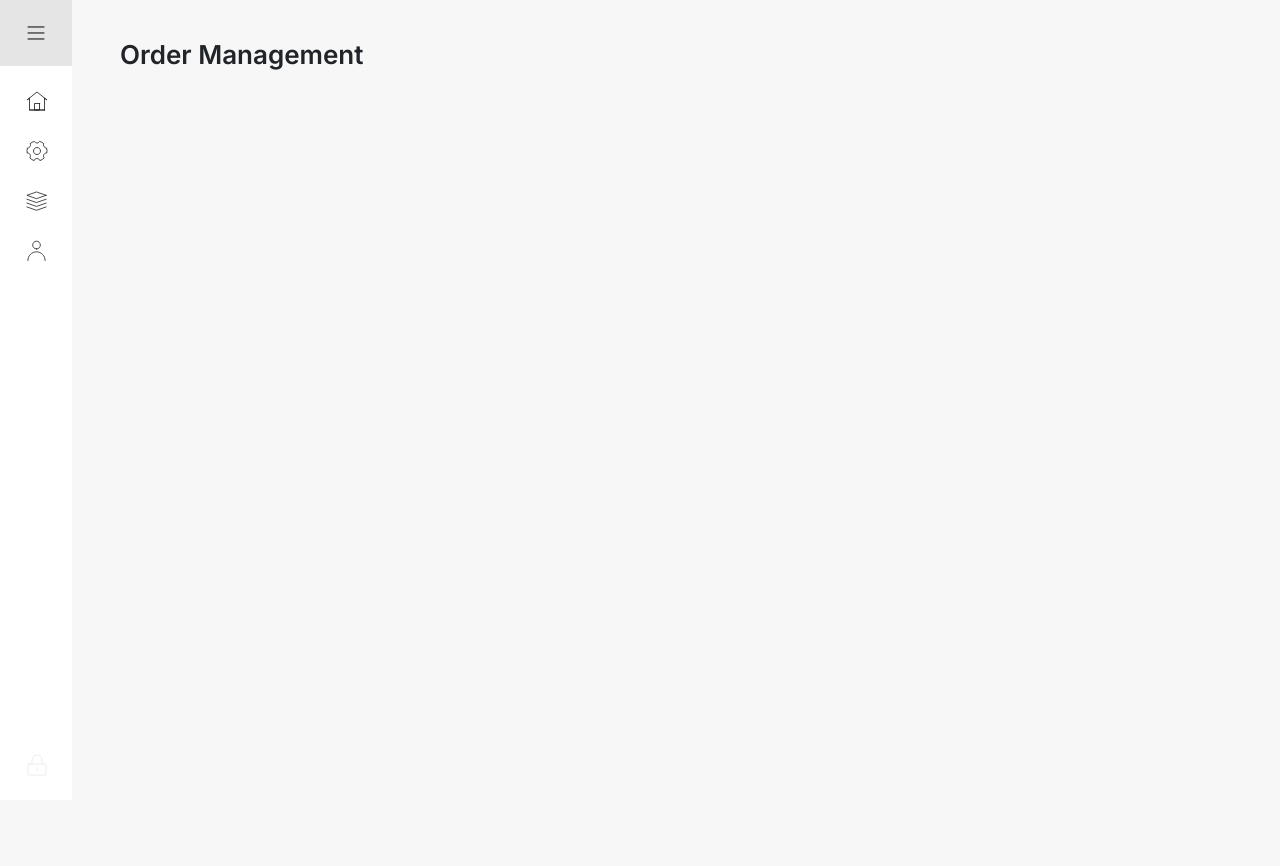
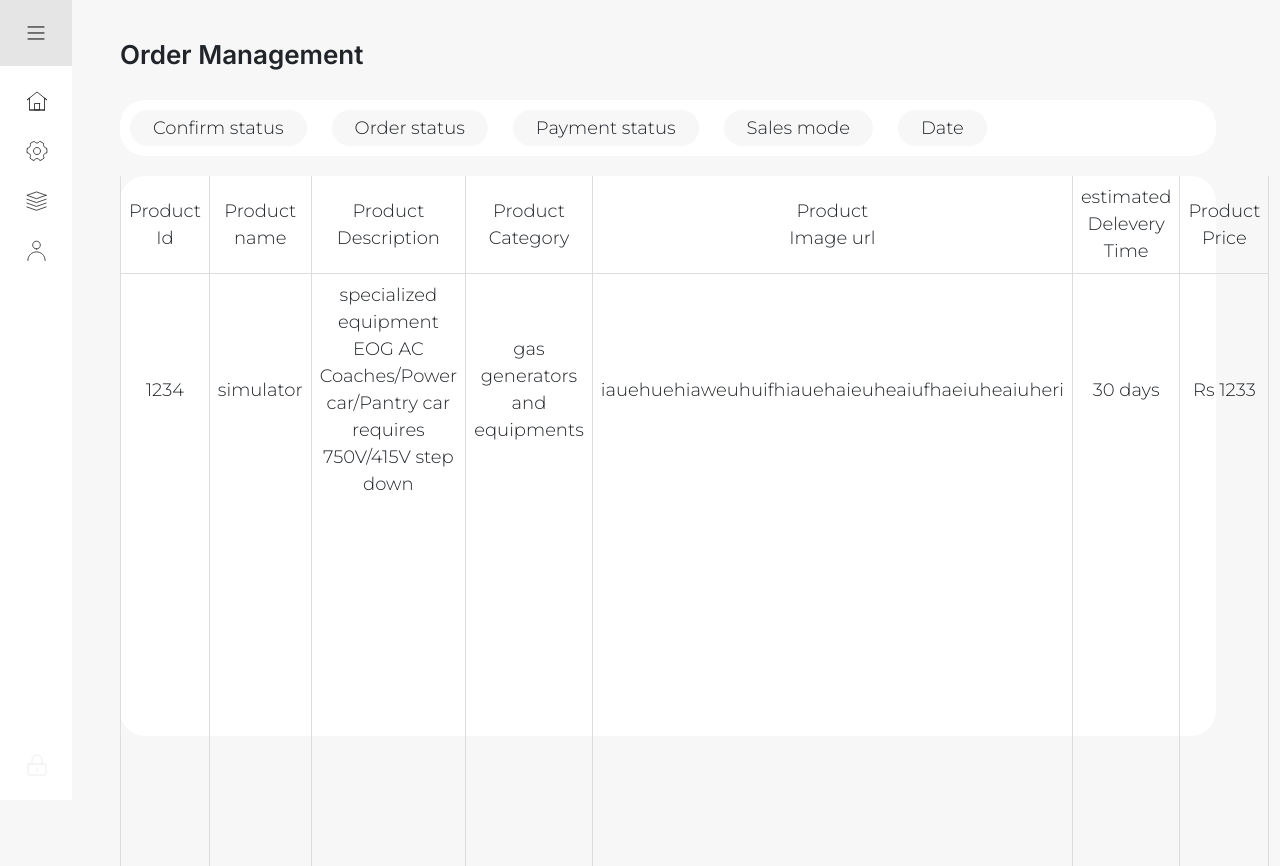
Before and after one commit to balotiyash/AES-FrontEnd, a PHP site: page /admin/view/order_management.html in a window 1280 px wide. Before the commit the page ends 261 px from the top, so only its background shows below. Run offline with PHP 8.4, Linux system fonts and the light colour scheme; some libraries are stand-ins or nearby versions.

Commit message:
made the order_management page

```diff
--- a/admin/style/order_management.css
+++ b/admin/style/order_management.css
@@ -1,26 +1,60 @@
 .apply-filter{
-    height: 10vh;
+    height: 7vh;
     background-color: white;
+    border-radius: 25px;
+
+    display:flex;
+    gap: 5px;
 }
 
-.table{
+.tablee{
     height: 70vh;
-    background-color: aqua;
+    background-color: white;
+    border-radius: 25px;
 }
 
 .windoww{
-    height: 98vh;
+    height: 92vh;
     display: flex;
     justify-content: space-between;
     flex-direction: column;
     padding-top: 100px;
-    width: 900px;
+    width: 95%;
     padding-left: 120px;
     font-family: Inter;
     font-weight: 500;
     font-size:18px;
 }
+table{
+    width:100%;
+}
 
-.bodyyy{
-    background-color: black;
+th{
+    border-bottom:1px solid #dddddd ;
 }
+
+
+th, td{
+    border-left: 1px solid #dddddd;
+    border-right: 1px solid #dddddd;
+    text-align: center;
+    padding: 8px;
+    font-family: montserrat;
+    font-weight: 360;
+}
+
+tr{
+    height: 90px;
+}
+
+.flt{
+    background-color: #F7F7F7;
+    margin: 10px;
+    padding-left: 23px;
+    padding-right: 23px;
+    padding-top: 5px;
+
+    border-radius: 25px;
+    font-family: montserrat;
+    font-weight: 360;
+}
--- a/admin/view/order_management.html
+++ b/admin/view/order_management.html
@@ -42,8 +42,8 @@
 
    <!-- css -->
     <link rel="stylesheet" href="../style/prod_manage.css">
-    <link rel="stylesheel" href="../style/order_management.css">
-    <link rel="stylesheel" href="../style/prod_info.css">
+    <link rel="stylesheet" href="../style/order_management.css">
+    <link rel="stylesheet" href="../style/prod_info.css">
 
     <!-- Google Fonts -->
     <link rel="preconnect" href="https://fonts.googleapis.com" />
@@ -55,6 +55,11 @@
         <link rel="preconnect" href="https://fonts.googleapis.com">
         <link rel="preconnect" href="https://fonts.gstatic.com" crossorigin>
         <link href="https://fonts.googleapis.com/css2?family=Inter:ital,opsz,wght@0,14..32,100..900;1,14..32,100..900&display=swap" rel="stylesheet">
+
+
+        <link rel="preconnect" href="https://fonts.googleapis.com">
+        <link rel="preconnect" href="https://fonts.gstatic.com" crossorigin>
+        <link href="https://fonts.googleapis.com/css2?family=Montserrat:ital,wght@0,100..900;1,100..900&display=swap" rel="stylesheet">
 
 
     <title>Dashboard</title>
@@ -117,8 +122,79 @@
 
   <div class="windoww">
     <div class="heading">Order Management</div>
-    <div class="apply-filter">filter</div>
-    <div class="tablee">table</div>
+    <div class="apply-filter">
+        <div class="flt">Confirm status</div>
+        <div class="flt">Order status</div>
+        <div class="flt">Payment status</div>
+        <div class="flt">Sales mode</div>
+        <div class="flt">Date</div>
+    </div>
+    <div class="tablee">
+        <table>
+            <tr>
+              <th>Product<br>
+                Id</th>
+              <th>Product<br>
+                name</th>
+              <th>Product<br>
+                Description</th>
+              <th>Product<br>
+                Category</th>
+              <th>Product<br>
+                Image url</th>
+              <th>estimated<br>Delevery Time</th>
+              <th>Product<br>
+                Price</th>
+            </tr>
+            <tr>
+                <td>1234</td>
+                <td>simulator</td>
+                <td>specialized equipment EOG AC Coaches/Power car/Pantry car requires 750V/415V step down
+                </td>
+                <td>gas generators and equipments</td>
+                <td>iauehuehiaweuhuifhiauehaieuheaiufhaeiuheaiuheri</td>
+                <td>30 days</td>
+                <td>Rs 1233</td>
+
+            </tr>
+            <tr>
+                <td></td>
+                <td></td>
+                <td></td>
+                <td></td>
+                <td></td>
+                <td></td>
+                <td></td>
+            </tr>
+            <tr>
+                <td></td>
+                <td></td>
+                <td></td>
+                <td></td>
+                <td></td>
+                <td></td>
+                <td></td>
+            </tr>
+            <tr>
+                <td></td>
+                <td></td>
+                <td></td>
+                <td></td>
+                <td></td>
+                <td></td>
+                <td></td>
+            </tr>
+            <tr>
+                <td></td>
+                <td></td>
+                <td></td>
+                <td></td>
+                <td></td>
+                <td></td>
+                <td></td>
+            </tr>
+        </table<
+    </div>
 
   </div>
 
```
